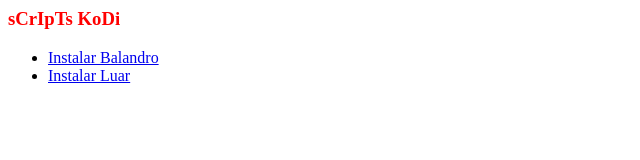
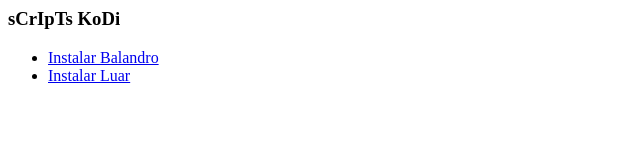
Before and after one commit to TH3AL3X/kodi, a plain HTML site: page index.html in a window 1280 px wide. Shown: the whole page, without its empty margins (0-640 px from the left). Drawn offline with Linux system fonts and the light colour scheme.

Commit message:
Update index.html

```diff
--- a/index.html
+++ b/index.html
@@ -1,6 +1,6 @@
 <html>
   <head>
-    <font color=red><h3>sCrIpTs KoDi</h3></font>
+    <h3>sCrIpTs KoDi</h3>
   </head>
   <body>
     <ul>
```
